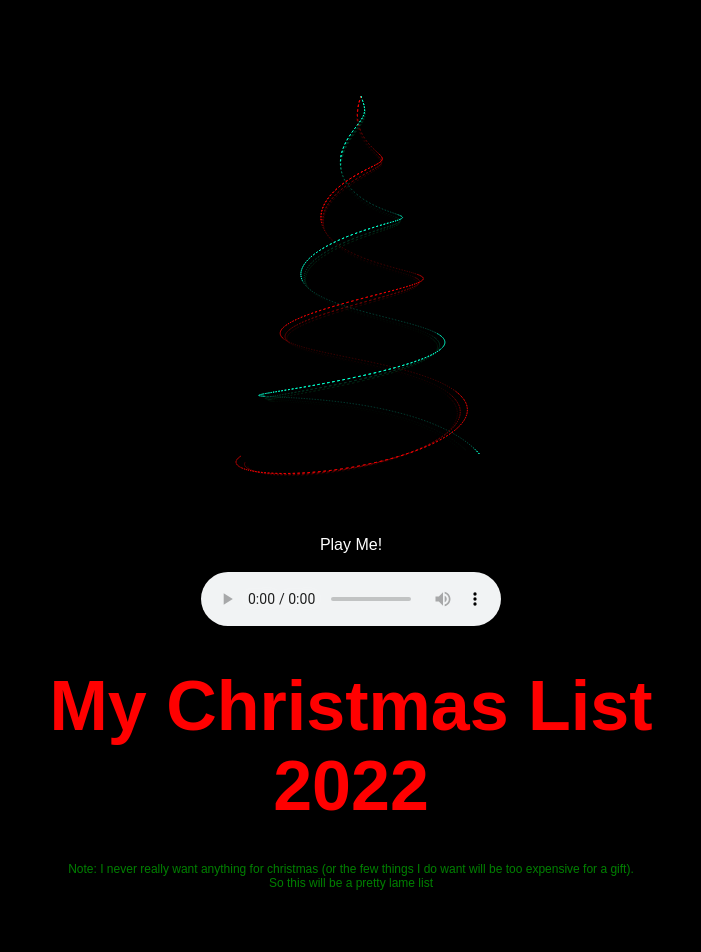
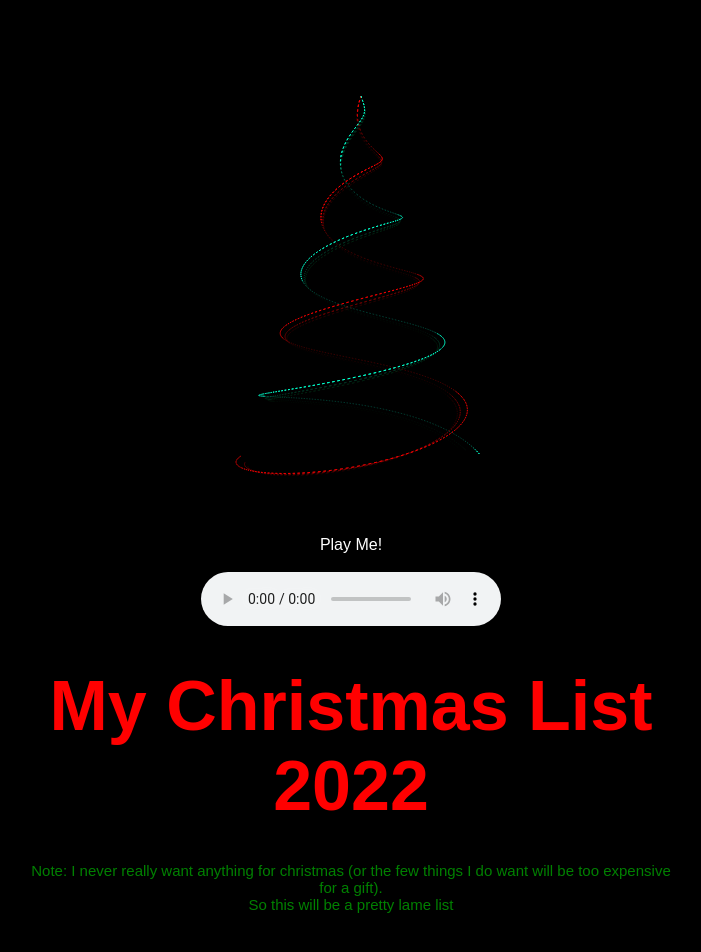
Before and after one commit to jbrighter98/jbrighter98.github.io, a plain HTML site: page christmas.html in a window 1280 px wide. Shown: the top 952 px of the page, without its empty margins (289-990 px from the left). Drawn offline with Linux system fonts and the light colour scheme.

Commit message:
Update christmas.html

```diff
--- a/christmas.html
+++ b/christmas.html
@@ -27,7 +27,7 @@
             My Christmas List 2022
         </h1>
         <br> <br>
-        <p style="font-size:12px">
+        <p style="font-size:15px">
           Note: I never really want anything for christmas (or the few things I do want will be too expensive for a gift). <br>
           So this will be a pretty lame list
         </p>
```
